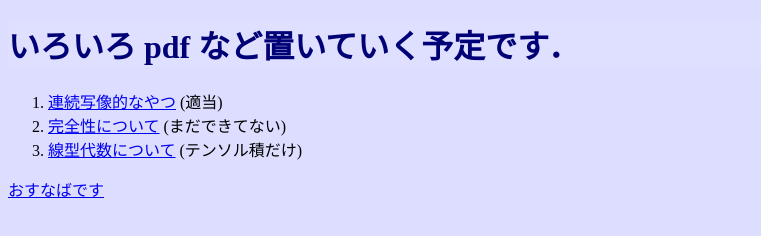
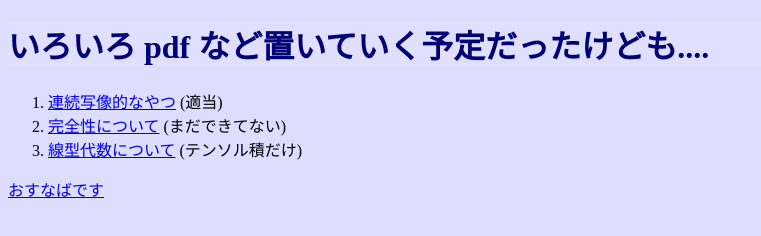
Before and after one commit to knjnszk/knjnszk.github.io, a plain HTML site: page index.html in a window 1280 px wide. Shown: the whole page, without its empty margins (0-761 px from the left). Drawn offline with Linux system fonts and the light colour scheme.

Commit message:
edited index

```diff
--- a/index.html
+++ b/index.html
@@ -6,7 +6,7 @@
     <link rel="stylesheet" href="default.css">
   </head>
   <body>
-    <h1>いろいろ pdf など置いていく予定です．</font></h1>
+    <h1>いろいろ pdf など置いていく予定だったけども....</font></h1>
     <p>
     <ol>
       <li><a href="pdfs/continuous_map.pdf">連続写像的なやつ</a> (適当)</li>
```
